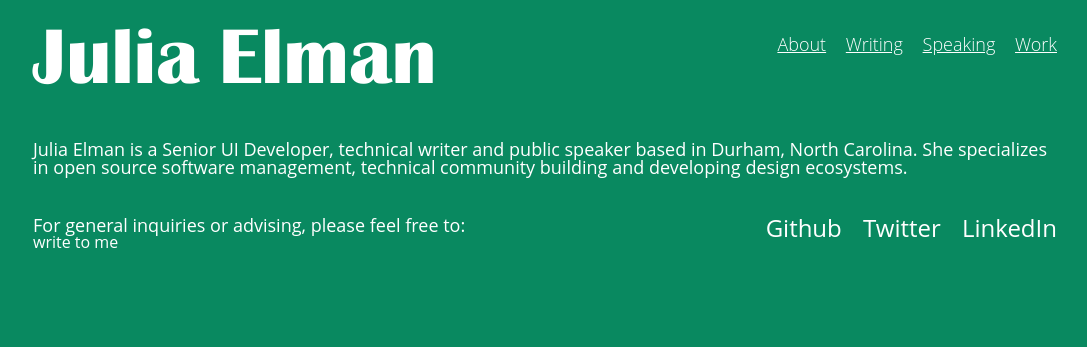
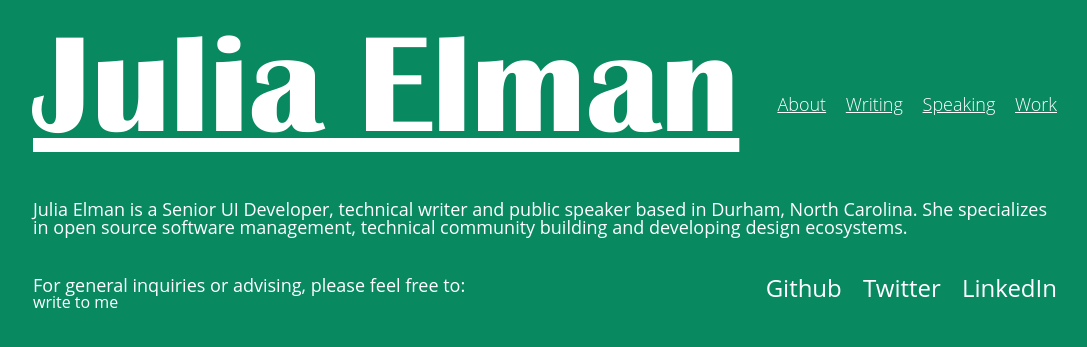
Before and after one commit to juliaelman/juliaelman.github.io, a Jekyll site: the page built from index.html, in a window 1280 px wide. Shown: the top 347 px of the page, without its empty margins (95-1182 px from the left). Built offline with Jekyll 4.4.1, drawn with Linux system fonts in a browser that asks for light colours; some web fonts are replaced.

Commit message:
Use <h1> instead of <h2> for logo.

```diff
--- a/_includes/header.html
+++ b/_includes/header.html
@@ -1,4 +1,6 @@
 <header>
-  <h2 class="logo"><a href="/">Julia Elman</a></h2>
+  <h1 class="logo">
+    <a href="/">Julia Elman</a>
+  </h1>
   {% include nav.html %}
 </header>
```
